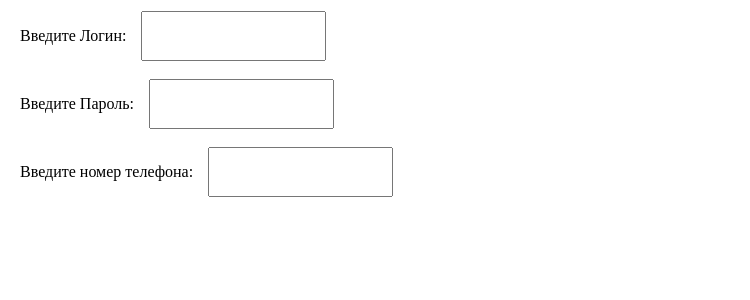
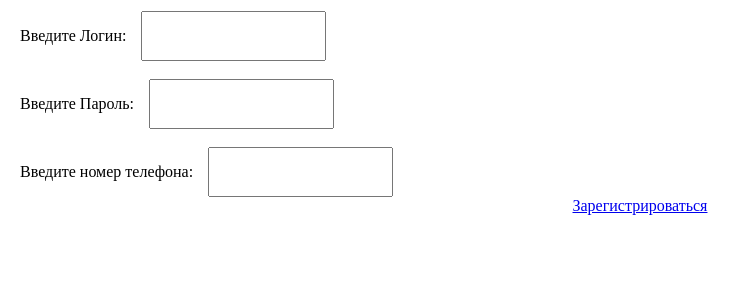
Before and after one commit to yy3art/simple_votings, a Django app: page /registr/ in a window 1280 px wide. Shown: the part 279-579 px from the top of the page, without its empty margins (0-750 px from the left). Run offline with Django 5.2, Linux system fonts and the light colour scheme.

Commit message:
создал  в маине кнопку регистрации

```diff
--- a/Simple_voting/Landing/templates/registr.html
+++ b/Simple_voting/Landing/templates/registr.html
@@ -17,4 +17,8 @@
         <input id="inp_tel" type="text">
     </div>
 </div>
+
+<div class="main_container">
+    <a href="/vote_link/" class="registr_button">Зарегистрироваться</a>
+</div>
 {% endblock %}
```
